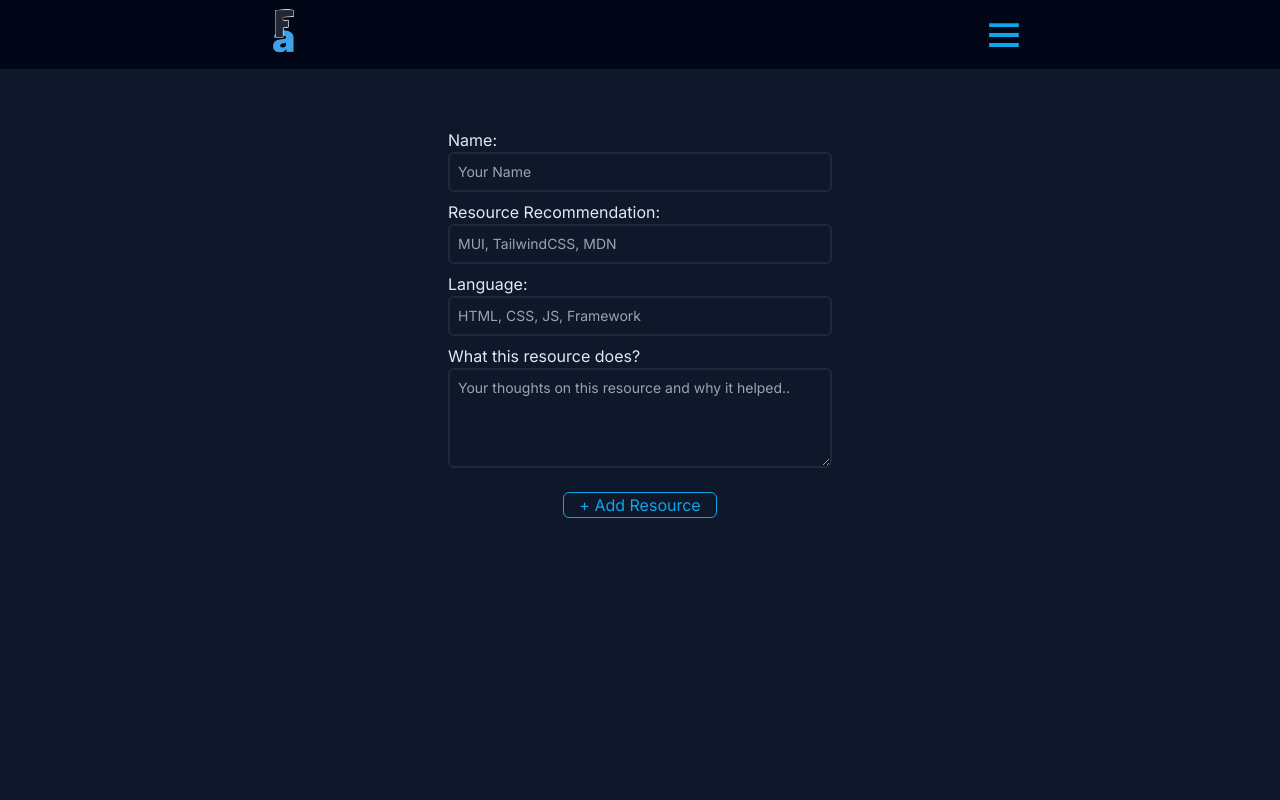
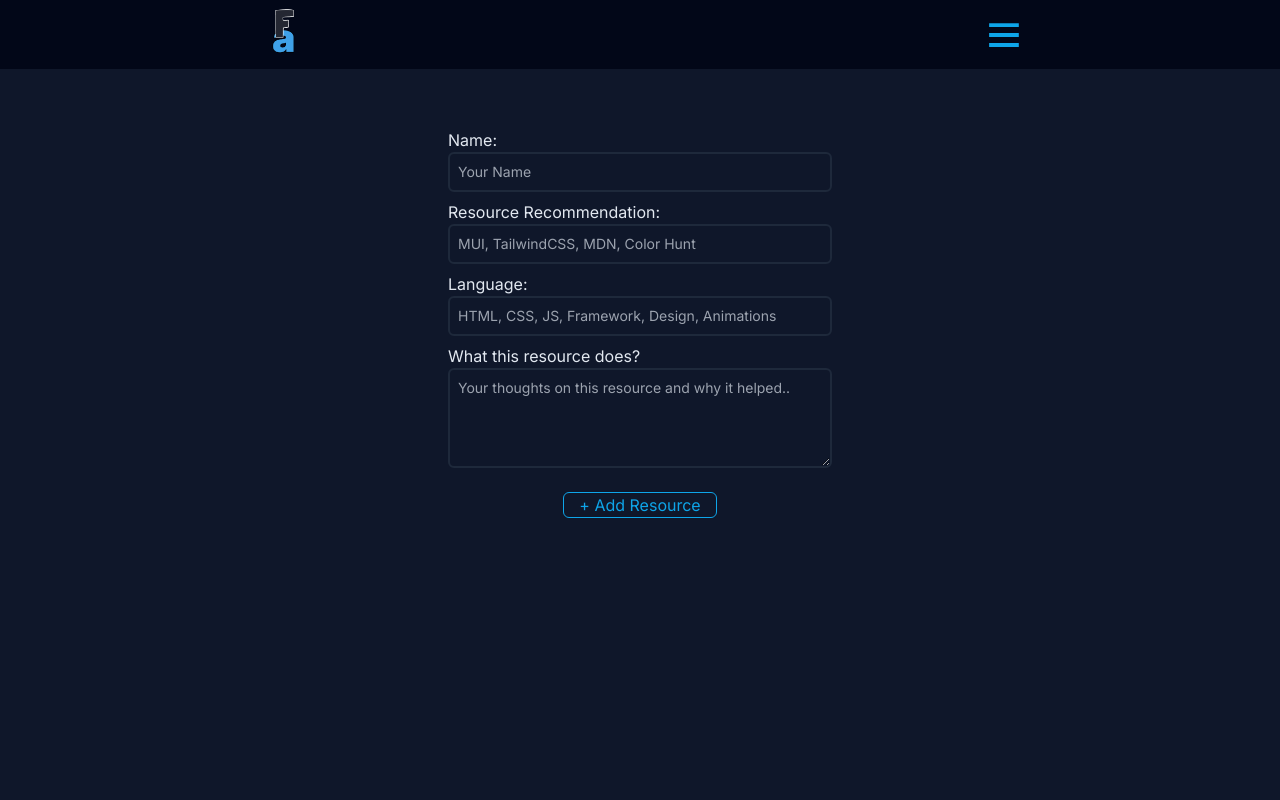
Before and after one commit to dustinsoos/frontend-assets, a Next.js app: page /recommend in a window 1280 px wide. Shown: the top 800 px of the page. Built offline with nearby package versions, Linux system fonts and the light colour scheme.

Commit message:
Placeholder changes

```diff
--- a/app/recommend/page.jsx
+++ b/app/recommend/page.jsx
@@ -24,7 +24,7 @@ export default function Recommend() {
             <label className="text-slate-200">Resource Recommendation:</label>
             <input
               className="border-2 p-2 text-sm border-slate-800 hover:border-sky-500  bg-slate-900 rounded-md"
-              placeholder="MUI, TailwindCSS, MDN"
+              placeholder="MUI, TailwindCSS, MDN, Color Hunt"
               type="text"
             />
           </div>
@@ -32,7 +32,7 @@ export default function Recommend() {
             <label className="text-slate-200">Language:</label>
             <input
               className="border-2 p-2 text-sm border-slate-800 hover:border-sky-500  bg-slate-900 rounded-md"
-              placeholder="HTML, CSS, JS, Framework"
+              placeholder="HTML, CSS, JS, Framework, Design, Animations"
               type="text"
             />
           </div>
```
